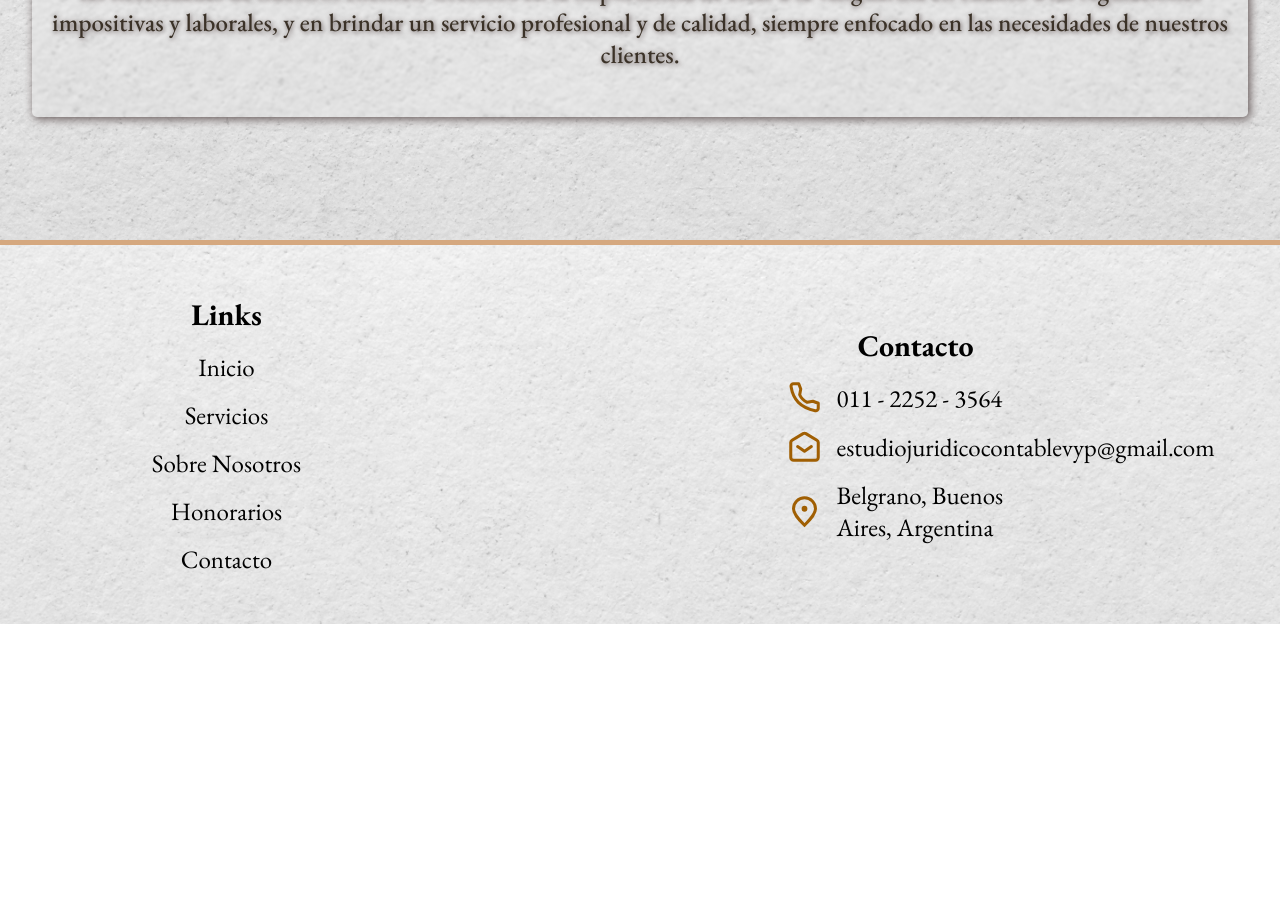
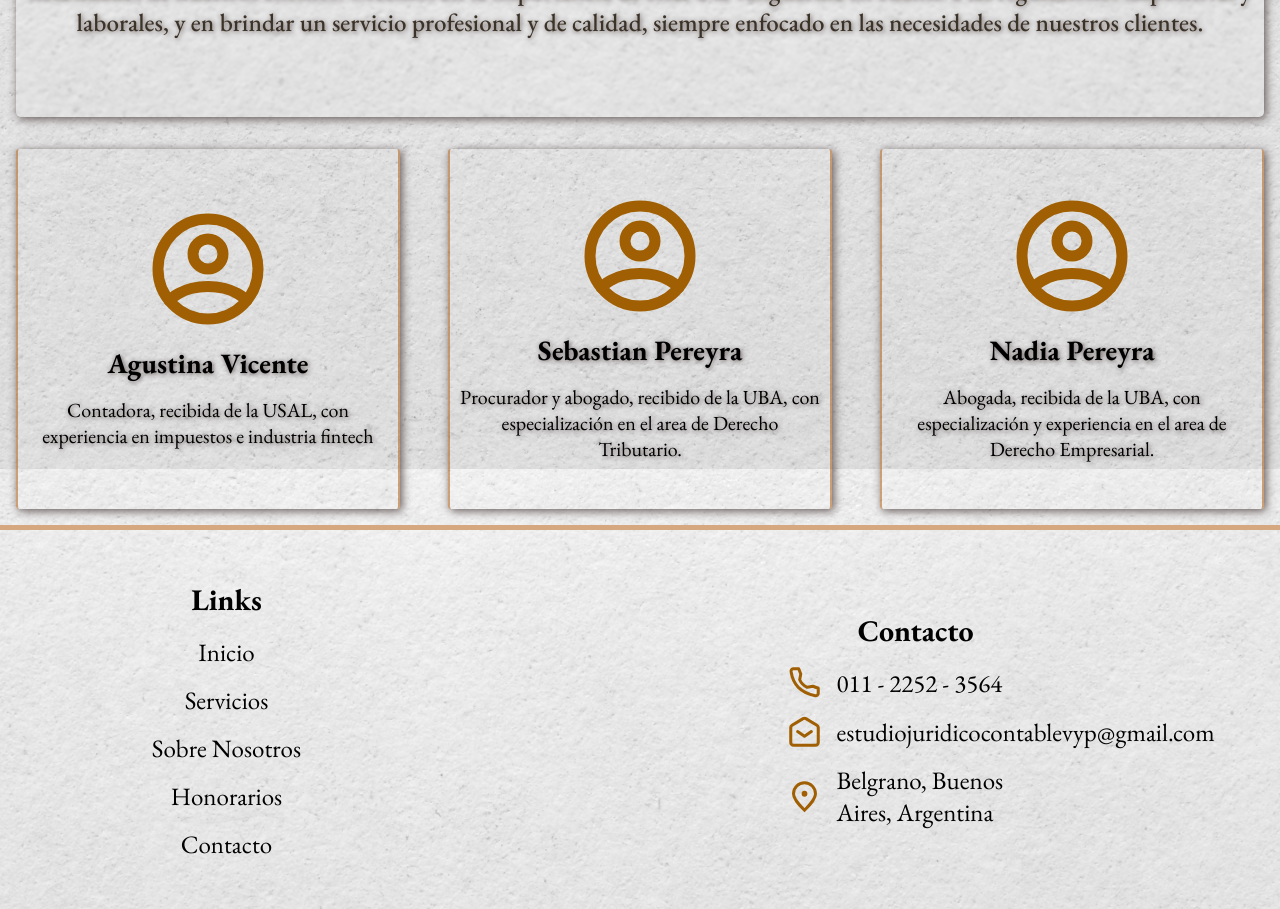
Before and after one commit to AgusPereyraa/juridicoContable, a React (Create React App) app: page /about in a window 1280 px wide. Shown: the part 640-1549 px from the top of the page. Before the commit the page ends 1264 px from the top, so only its background shows below. Built offline with nearby package versions, Linux system fonts and the light colour scheme.

Commit message:
bannerTeam

```diff
--- a/src/Components/HomeAbout/HomeAbout.jsx
+++ b/src/Components/HomeAbout/HomeAbout.jsx
@@ -1,7 +1,9 @@
 import React from 'react'
 import './homeAbout.css'
 import H2 from '../H2/H2'
+import H4 from '../H4/H4'
 import P from '../P/P'
+import Admin from '../../Img/profile-circle.svg'
 
 export default function HomeAbout() {
   return (
@@ -24,6 +26,30 @@ export default function HomeAbout() {
           </div>
 
         </div>
-    </div>
+
+        <div className='teamAdmin'>
+
+          <div className='admin'>
+            <img src={Admin} alt="" />
+            <H4 className='adminTitle' text='Agustina Vicente' />
+            <P className='adminDesc' text='Contadora, recibida de la USAL, con experiencia en impuestos e industria fintech' />
+          </div>
+
+          <div className='admin'>
+            <img src={Admin} alt="" />
+            <H4 className='adminTitle' text='Sebastian Pereyra' />
+            <P className='adminDesc' text='Procurador y abogado, recibido de la UBA, con especialización en el area de Derecho Tributario.' />
+          </div>
+
+          <div className='admin'>
+            <img src={Admin} alt="" />
+            <H4 className='adminTitle' text='Nadia Pereyra' />
+            <P className='adminDesc' text='Abogada, recibida de la UBA, con especialización y experiencia en el area de Derecho Empresarial.' />
+          </div>
+
+        </div>
+
+        </div>
+
   )
 }
--- a/src/Components/HomeAbout/homeAbout.css
+++ b/src/Components/HomeAbout/homeAbout.css
@@ -1,7 +1,7 @@
 .homeAbout {
     min-height: 100vh;
     background: url(../../Img/backgroundInfo.png);
-    padding: 1rem;
+    padding-top: 1rem;
     border-top: 5px solid #ab530180;
 }
 
@@ -11,6 +11,7 @@
     background-size: cover;
     background-repeat: no-repeat;
     height: 45vh;
+    border-radius: 5px;
 }
 
 .descriptionAbout {
@@ -66,3 +67,14 @@
     padding: .5rem;
     font-weight: 500;
 }
+
+/* ------------------------------- */
+
+.aboutUsTeam {
+    background: rgba(255, 255, 255, 0.045); /*#625555 #ab530196 */
+    border-radius: 5px;
+    backdrop-filter: blur(1px);
+    -webkit-backdrop-filter: blur(1px);
+    box-shadow: 2px 2px 10px #625555;
+    margin: 1rem;
+}
```
